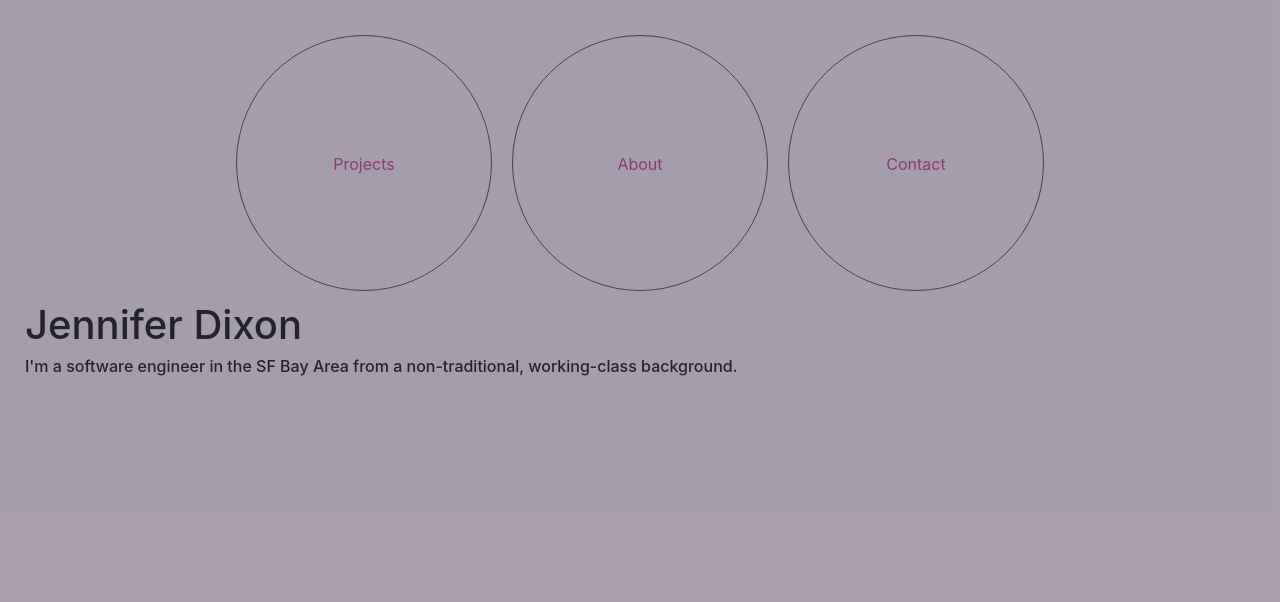
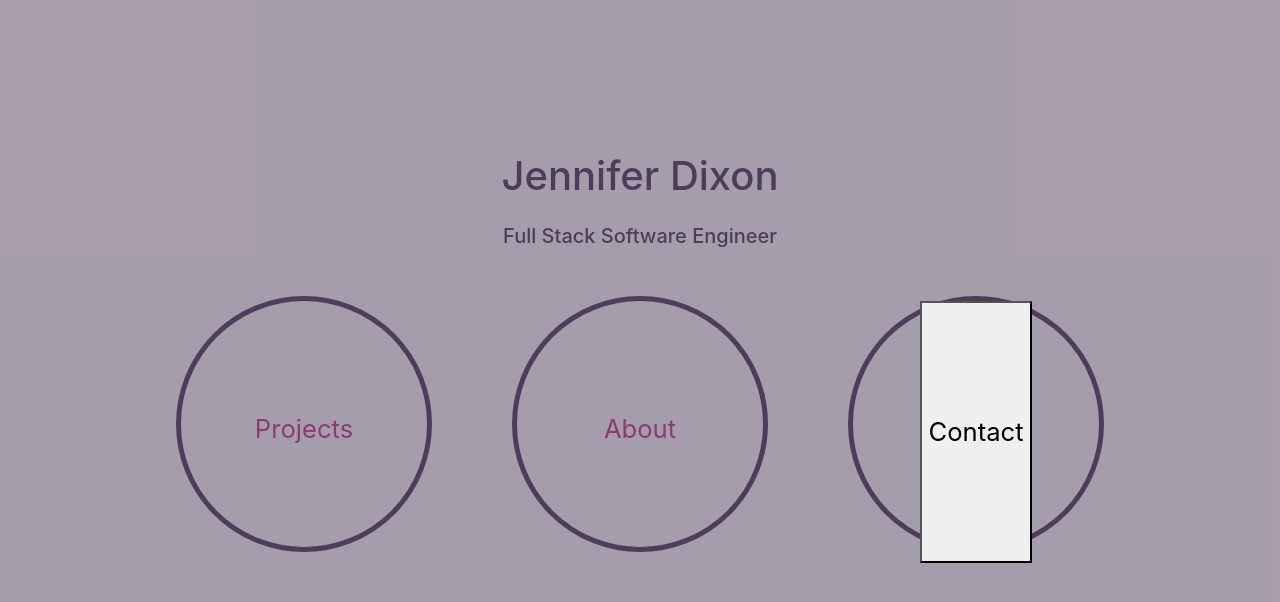
Before and after one commit to jennifro/Portfolio, a React (Create React App) app: page / in a window 1280 px wide. Shown: the top 602 px of the page. Built offline with nearby package versions, Linux system fonts and the light colour scheme.

Commit message:
Added link to hb project site, compartmentalized some components out of App.js.

```diff
--- a/public/index.html
+++ b/public/index.html
@@ -9,6 +9,7 @@
     <script src="https://cdnjs.cloudflare.com/ajax/libs/popper.js/1.14.3/umd/popper.min.js" integrity="sha384-ZMP7rVo3mIykV+2+9J3UJ46jBk0WLaUAdn689aCwoqbBJiSnjAK/l8WvCWPIPm49" crossorigin="anonymous"></script>
     <script src="https://stackpath.bootstrapcdn.com/bootstrap/4.1.3/js/bootstrap.min.js" integrity="sha384-ChfqqxuZUCnJSK3+MXmPNIyE6ZbWh2IMqE241rYiqJxyMiZ6OW/JmZQ5stwEULTy" crossorigin="anonymous"></script>
 </head>
-<body id="root">
+<body >
+  <div id="root"></div>
 </body>
 </html>
--- a/src/App.css
+++ b/src/App.css
@@ -13,58 +13,3 @@
 .font {
   color: rgb(79, 60, 91);
 }
-
-.home-div {
-  background-color: rgba(79, 60, 91, 0.5);
-  width: 100vw;
-  height: 100vh;
-  padding: 25px;
-}
-
-.main-title {
-
-}
-
-.intro-blurb {
-
-}
-
-.nav-menu {
-
-}
-
-.nav {
-
-}
-
-.nav-list #nav {
-
-}
-
-#contact .nav-item {
-
-}
-
-
-#nav-bar .nav-item {
-  display: inline-block;
-  height: 20vw;
-  width: 20vw;
-  line-height: 20vw;
-  margin: 10px;
-  border: solid 1px;
-  border-color: rgba(79, 60, 91, 1.0);
-  border-radius: 50%;
-  text-align: center;
-  vertical-align: middle;
-}
-
-.nav-link {
-  display: inline;
-  color: rgb(139, 59, 116);
-}
-
-
-#footer-contact-info {
-
-}
--- a/src/App.js
+++ b/src/App.js
@@ -1,58 +1,12 @@
 import React, { Component } from 'react';
-import { BrowserRouter as Router, Route, NavLink } from 'react-router-dom';
+import { BrowserRouter as Router, Route } from 'react-router-dom';
+
+import HomePage from './components/home.js';
 import About from './components/about.js';
 import Contact from './components/contact.js';
 import ProjectContainer from './components/projects.js';
 
 import './App.css';
-
-const MainTitle = () => <h1 className="main-title">Jennifer Dixon</h1>;
-
-const IntroBlurb = () => (
-  <h6 className="intro-blurb">
-    I'm a software engineer in the SF Bay Area from a non-traditional, working-class background.
-  </h6>
-);
-
-
-class HomePage extends Component {
-  constructor(props) {
-    super(props);
-
-    this.state = {
-      isModalOpen: false
-    }
-
-    this.toggleModal = this.toggleModal.bind(this);
-  }
-
-  toggleModal() {
-    this.setState({
-      isModalOpen: !this.state.isModalOpen
-    })
-  }
-
-  render() {
-    return (
-      <div className="home-div">
-
-        <nav id="nav-menu justify-content-center">
-          <ul className="nav justify-content-center" id="nav-bar">
-            <li className="nav-item" id="1"><a className="nav-link" href="/projects">Projects</a></li>
-    	      <li className="nav-item" id="2"><a className="nav-link" href="/about">About</a></li>
-            <li className="nav-item" id="4" onClick={this.toggleModal} >
-              <a className="nav-link" href="/contact">Contact</a>
-            </li>
-        	</ul>
-        </nav>
-
-        <MainTitle />
-        <IntroBlurb />
-
-      </div>
-    )
-  }
-};
 
 
 // To add: <Route path="resume" component={Resume} />
@@ -65,17 +19,9 @@ export default class App extends Component {
           <Route path="/about" component={About}/>
           <Route path="/projects" component={ProjectContainer}/>
           <Route path="/contact" component={Contact} />
-          <Route path="/discover-bloom" component={() => window.location = 'https://discoverbloom.com/learn'} />
+
         </div>
       </Router>
     )
   }
 }
-
-
-// <footer className="fixed-bottom" id="footer-contact-info">
-//    <ul className="nav justify-content-end" id="contact">
-//        <li className="nav-item"><a className="nav-link" href="/mailto:jen.dxon@gmail.com">email</a></li>
-//        <li className="nav-item"><a className="nav-link" href="/https://github.com/jennifro">github.com/jennifro</a></li>
-//    </ul>
-// </footer>
--- /dev/null
+++ b/src/components/home.css
@@ -0,0 +1,46 @@
+.home-div {
+  height: 100vh;
+  background-color: rgba(79, 60, 91, 0.5);
+  margin: auto;
+  padding: 15vh;
+}
+
+.main-title {
+  padding-top: 4vh;
+  padding-bottom: 2vh;
+  text-align: center;
+  color: rgba(79, 60, 91, 1.0);
+}
+
+.intro-blurb {
+  text-align: center;
+  color: rgba(79, 60, 91, 1.0);
+}
+
+.nav-menu {
+
+}
+
+.nav {
+
+}
+
+
+#nav-bar .nav-item {
+  display: inline-block;
+  height: 20vw;
+  width: 20vw;
+  line-height: 20vw;
+  margin: 5vh;
+  border: solid 5px;
+  border-color: rgba(79, 60, 91, 1.0);
+  border-radius: 50%;
+  text-align: center;
+  vertical-align: middle;
+  font-size: 2vw;
+}
+
+.nav-link {
+  display: inline;
+  color: rgb(139, 59, 116);
+}
--- /dev/null
+++ b/src/components/home.js
@@ -0,0 +1,88 @@
+import React, { Component } from 'react';
+
+import Contact from './contact';
+import './home.css'
+
+
+const MainTitle = () => <h1 className="main-title">Jennifer Dixon</h1>;
+
+const IntroBlurb = () => (
+  <h5 className="intro-blurb">
+    Full Stack Software Engineer
+  </h5>
+);
+
+// const Modal = ({handleClose, show, children}) => {
+//   const ShowOrHideClsName = show ? "modal display-block" : "modal display-none"
+//
+//   return (
+//     <div className={ShowOrHideClsName} >
+//       <section className="modal-main">
+//         {children}
+//         <button onClick={handleClose}>Close</button>
+//       </section>
+//     </div>
+//   )
+// };
+
+class ModalToggle extends Component {
+  constructor(props) {
+    super(props);
+
+    this.state = {
+      isModalOpen: false
+    }
+
+    this.toggleModal = this.toggleModal.bind(this);
+  }
+
+  toggleModal() {
+    this.setState(prevState => ({ isModalOpen: !prevState.isModalOpen }))
+  }
+
+  render() {
+
+    return (
+      <div>
+        <button onClick={this.toggleModal}>{this.props.modalBtnLabel}</button>
+        <div>
+          {this.props.modal}
+        </div>
+      </div>
+    )
+  }
+}
+
+class HomePage extends Component {
+
+
+  render() {
+    return (
+      <div className="home-div">
+
+        <MainTitle />
+        <IntroBlurb />
+
+        <nav id="nav-menu justify-content-center">
+          <ul className="nav justify-content-center" id="nav-bar">
+            <li className="nav-item" id="1">
+              <a className="nav-link" href="/projects">Projects</a>
+            </li>
+    	      <li className="nav-item" id="2">
+              <a className="nav-link" href="/about">About</a>
+            </li>
+            <li className="nav-item" id="3" >
+              <ModalToggle modal={Contact} modalBtnLabel="Contact" />
+            </li>
+        	</ul>
+        </nav>
+
+
+
+      </div>
+    )
+  }
+};
+
+
+export default HomePage;
--- a/src/components/projects.js
+++ b/src/components/projects.js
@@ -4,11 +4,16 @@ export default class ProjectContainer extends Component {
   render() {
     return (
       <div className="project-page">
+        <div className="discover-bloom">
+          <a href="https://app.discoverbloom.com/">
+            Bloom, online indigenous language learning.
+          </a>
+        </div>
         <div className='feelin-presidential' >
-          d3 to come!
-        </div>
-        <div className="discover-bloom">
-          <a href="/discover-bloom">Bloom, online indigenous language learning.</a>
+          <a href="https://feeling-prez.herokuapp.com/">
+            Feeling Presidential, a sentiment analysis project with
+            Python's Natural Language Toolkit (NLTK), Flask & d3.js
+          </a>
         </div>
       </div>
     )
```
Also changed, not shown: src/index.css (+14 -6 lines).
